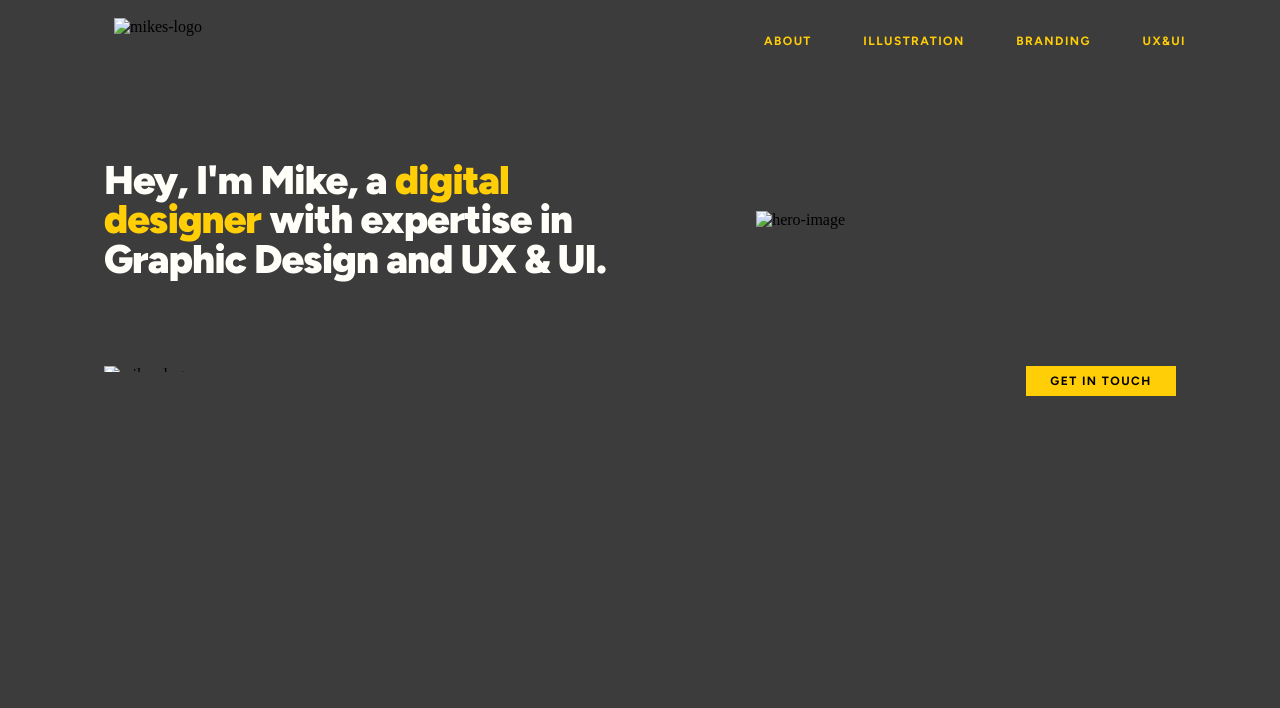
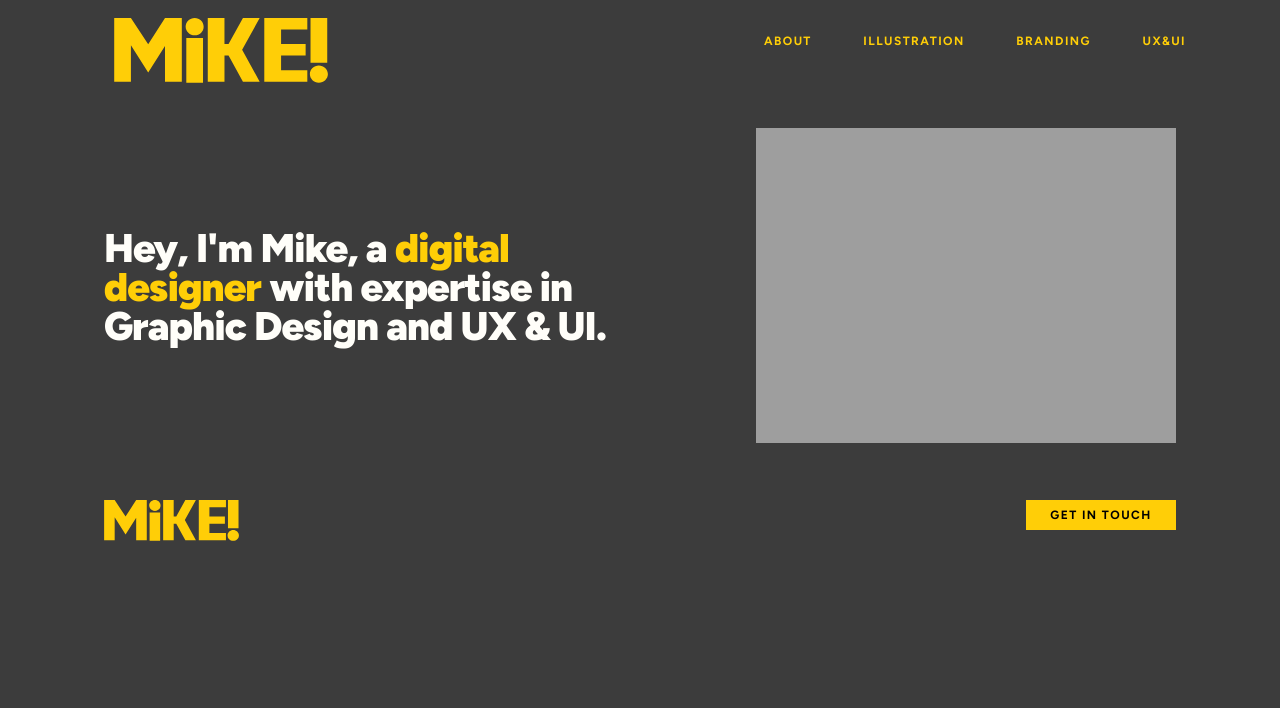
Before and after one commit to mikewitdabrackets/UX_UI_HW_17, a plain HTML site: page index.html in a window 1280 px wide. Drawn offline with Linux system fonts and the light colour scheme; the site is published under a folder, as on GitHub Pages, so addresses that start at the root find nothing.

Commit message:
Update index.html

```diff
--- a/index.html
+++ b/index.html
@@ -12,7 +12,7 @@
     <section class="navigation">
 
       <div class="nav-logo">
-        <img src="/css/images/mike-logo-2023.svg" alt="mikes-logo" class="logo">
+        <img src="css/images/mike-logo-2023.svg" alt="mikes-logo" class="logo">
       </div>
 
       <div class="nav-links">
@@ -53,7 +53,7 @@
       </div>
 
       <div class="hero-box2" class="image-right">
-        <img src="/css/images/hero-img.png" alt="hero-image" class="hero-image">
+        <img src="css/images/hero-img.png" alt="hero-image" class="hero-image">
       </div>
     </div>
     </section>
@@ -68,7 +68,7 @@
   <footer class="footer-section">
 
     <div>
-      <img src="/css/images/mike-logo-2023.svg" alt="mikes-logo" class="footer-logo">
+      <img src="css/images/mike-logo-2023.svg" alt="mikes-logo" class="footer-logo">
     </div>
 
     <div class="footer-button">
```
